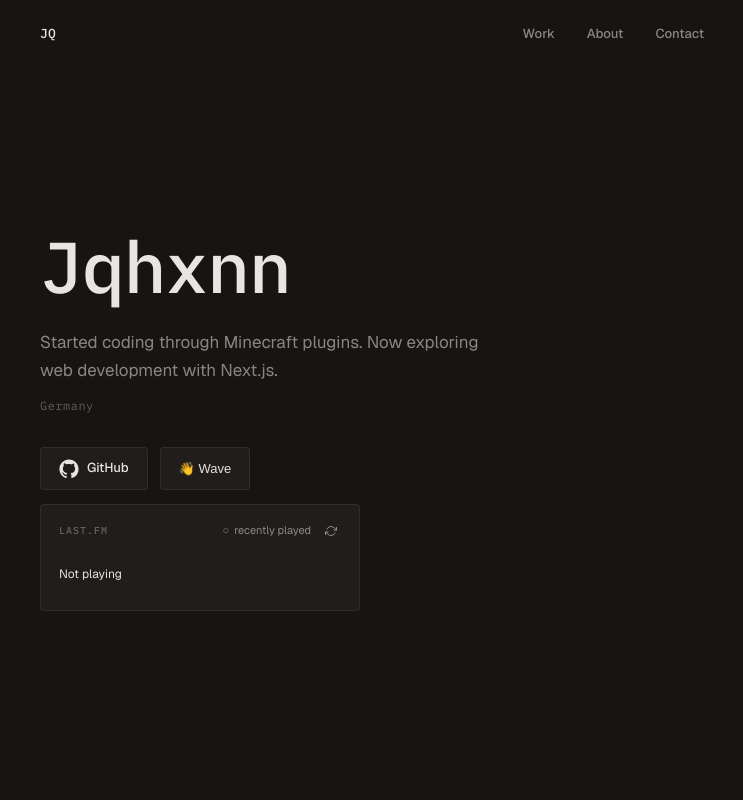
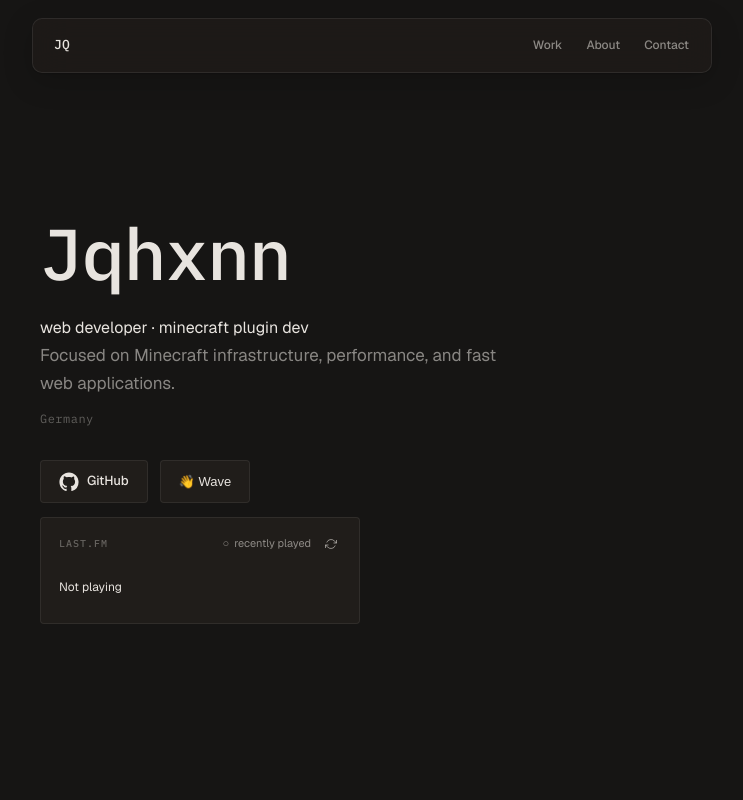
Before and after one commit to Jqhxnn/Portfolio, a Next.js app: page / in a window 1280 px wide. Shown: the top 800 px of the page, without its empty margins (268-1011 px from the left). Built offline with nearby package versions, Linux system fonts and the light colour scheme; no server answers.

Commit message:
added 404 page and new nav and reworked hero text

```diff
--- a/app/globals.css
+++ b/app/globals.css
@@ -57,30 +57,53 @@ a {
 
 .nav {
   position: fixed;
-  width: 100%;
-  top: 0;
-  left: 0;
-  padding-top: 24px;
-  padding-bottom: 24px;
+  top: 18px;
+  left: 50%;
+  transform: translateX(-50%);
   z-index: 50;
+
+  width: calc(100% - 32px);
+  max-width: 680px;
+
+  padding: 9px 12px;
+
+  background: rgba(32, 29, 26, 0.72);
+  backdrop-filter: blur(18px) saturate(120%);
+  -webkit-backdrop-filter: blur(18px) saturate(120%);
+
+  border: 1px solid rgba(255, 255, 255, 0.08);
+  border-radius: 10px;
+
+  box-shadow:
+          0 8px 30px rgba(0, 0, 0, 0.18),
+          0 1px 2px rgba(0, 0, 0, 0.2);
+
+  transition:
+          background 0.2s ease,
+          border-color 0.2s ease,
+          box-shadow 0.2s ease;
 }
 
 .nav-inner {
-  max-width: 720px;
-  margin: auto;
+  width: 100%;
+  max-width: none;
+  padding: 0;
+
   display: flex;
   align-items: center;
   justify-content: space-between;
-  padding-left: 28px;
-  padding-right: 28px;
 }
 
 .logo {
+  padding: 7px 9px;
+
   font-family: 'IBM Plex Mono', monospace;
   font-weight: 500;
   font-size: 13px;
-  letter-spacing: 0.02em;
+  letter-spacing: 0.01em;
   color: var(--text);
+
+  transition: color 0.15s ease;
 }
 
 .logo:hover {
@@ -89,18 +112,30 @@ a {
 
 .links {
   display: flex;
-  gap: 32px;
+  align-items: center;
+  gap: 4px;
 }
 
 .nav-link {
+  display: inline-flex;
+  align-items: center;
+
+  padding: 7px 10px;
+
   color: var(--muted);
-  font-size: 13px;
+  font-size: 12px;
   font-weight: 500;
-  transition: color 0.15s ease;
+
+  border-radius: 6px;
+
+  transition:
+          color 0.15s ease,
+          background 0.15s ease;
 }
 
 .nav-link:hover {
   color: var(--text);
+  background: rgba(255, 255, 255, 0.045);
 }
 
 .hero {
@@ -575,3 +610,75 @@ a {
   font-size: 12px;
   padding: 10px 0;
 }
+
+.not-found {
+  min-height: 100vh;
+  display: flex;
+  align-items: center;
+  justify-content: center;
+
+  padding: 120px 28px 80px;
+}
+
+.not-found-box {
+  width: 100%;
+  max-width: 520px;
+}
+
+.not-found-command {
+  margin-bottom: 20px;
+
+  color: var(--muted-light);
+  font-family: 'IBM Plex Mono', monospace;
+  font-size: 12px;
+}
+
+.not-found h1 {
+  color: var(--text);
+  font-family: 'IBM Plex Mono', monospace;
+  font-size: clamp(72px, 15vw, 120px);
+  font-weight: 500;
+  line-height: 0.95;
+  letter-spacing: -0.06em;
+}
+
+.not-found-title {
+  margin-top: 20px;
+  color: var(--text);
+  font-size: 20px;
+  font-weight: 600;
+}
+
+.not-found-description {
+  max-width: 400px;
+  margin-top: 8px;
+
+  color: var(--muted);
+  font-size: 14px;
+  line-height: 1.7;
+}
+
+.not-found-actions {
+  display: flex;
+  align-items: center;
+  gap: 16px;
+  margin-top: 28px;
+}
+
+.not-found-link {
+  color: var(--muted);
+  font-size: 13px;
+  font-weight: 500;
+  transition: color 0.15s ease;
+}
+
+.not-found-link:hover {
+  color: var(--accent-hover);
+}
+
+@media (max-width: 640px) {
+  .not-found {
+    justify-content: flex-start;
+    padding-top: 140px;
+  }
+}
--- a/app/privacy/page.js
+++ b/app/privacy/page.js
@@ -194,10 +194,8 @@ export default function Privacy() {
                 contact@jqhxnn.me
               </a>
             </p>
-
           </div>
         </section>
-
       <Footer />
     </>
   );
--- a/components/Hero.jsx
+++ b/components/Hero.jsx
@@ -58,9 +58,12 @@ export default function Hero() {
       <div className="hero-box fade show">
         <h1>Jqhxnn</h1>
 
+        <p className="hero-role">
+          web developer · minecraft plugin dev
+        </p>
+
         <p className="hero-desc">
-          Started coding through Minecraft plugins. Now exploring web
-          development with Next.js.
+          Focused on Minecraft infrastructure, performance, and fast web applications.
         </p>
 
         <p className="location">Germany</p>
```
Also changed, not shown: app/not-found.tsx (added, +58 -0 lines), 1 other file (tests, documents, lock files or other folders).
